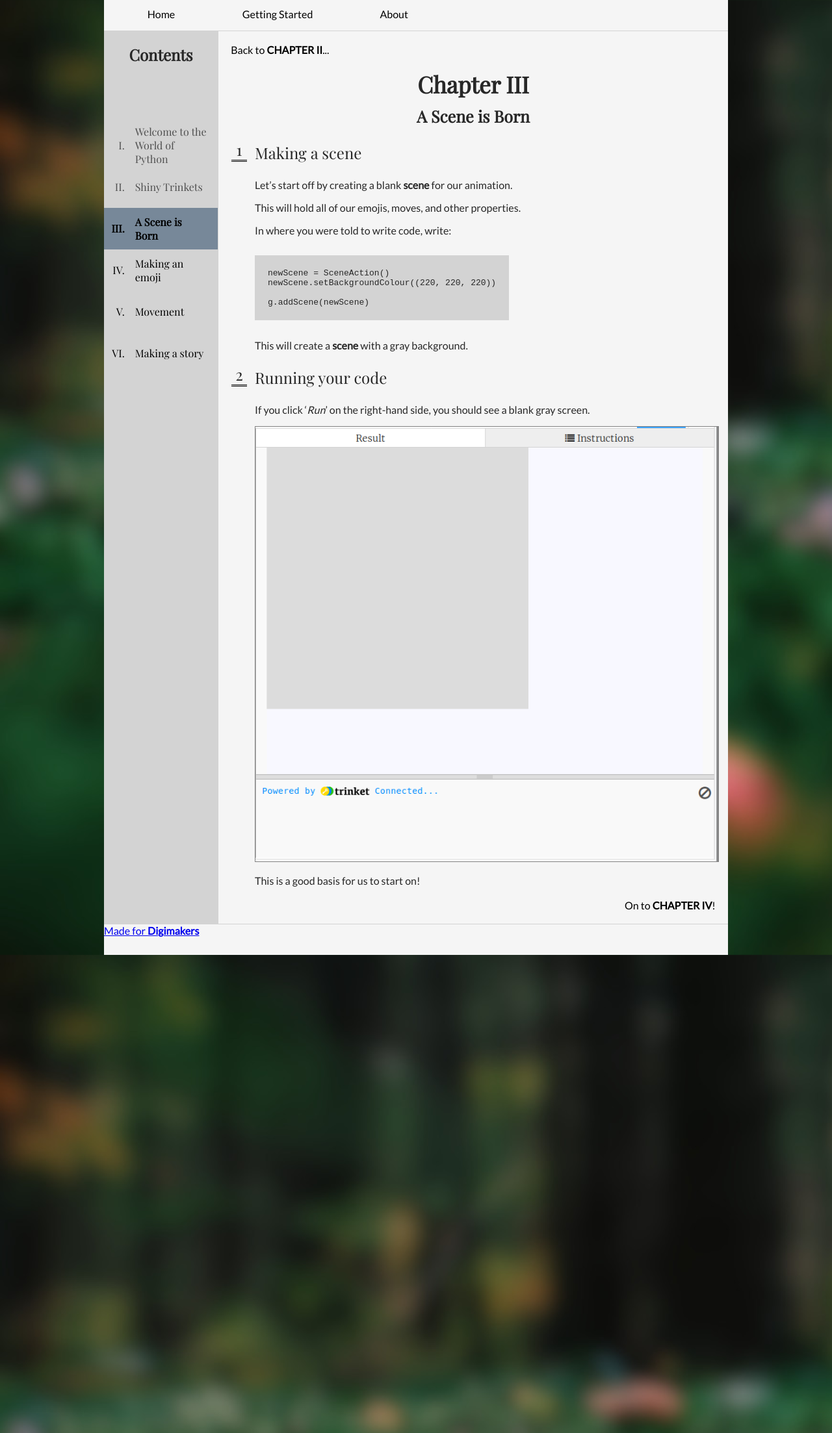
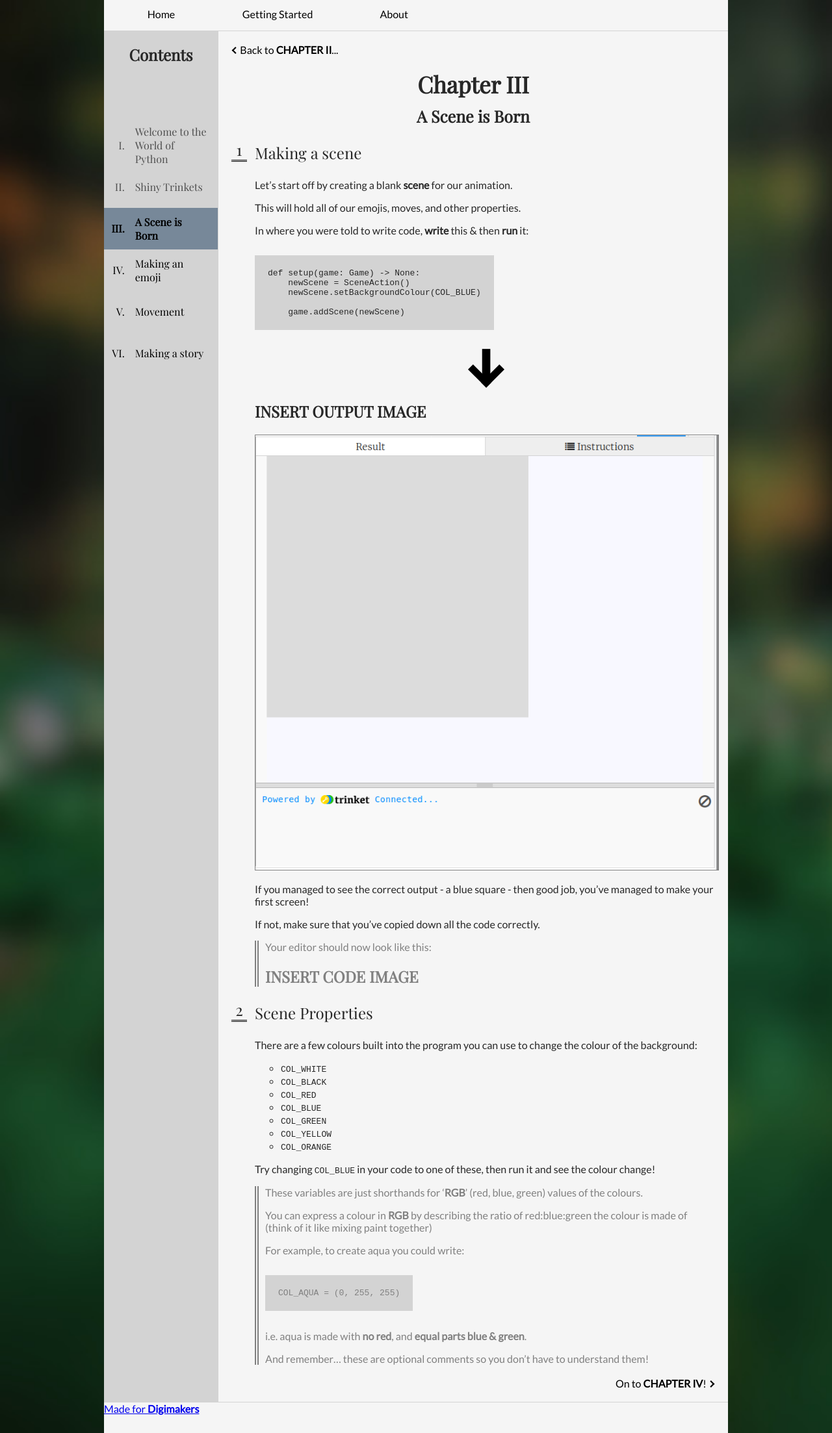
Before and after one commit to Nenivar/outreach-storytelling-site, a Jekyll site: the page built from _posts/1398-01-01-a_scene.md, in a window 1280 px wide. Shown: the whole page at 65% size. Built offline with Jekyll 4.4.1, drawn with Linux system fonts in a browser that asks for light colours.

Commit message:
downwards arrow & updated more posts

````diff
--- a/_layouts/post.html
+++ b/_layouts/post.html
@@ -2,6 +2,7 @@
 layout: grid
 chapter: _
 ---
+
 <div id="split">
     <div class="sidebar">
         <h2 class="sidebar_title">Contents</h2>
@@ -19,6 +20,7 @@ chapter: _
     <div id="content" class="textcontainer">
         {% if page.next.url %}
         <a class="button next" href="{{ page.next.url }}">
+            <img src="/assets/images/core/icons/left_chevron.svg" height="11px" class="no-border"/>
             Back to <strong>CHAPTER {{ page.next.chapter }}</strong>...
         </a>
         <br>
@@ -34,6 +36,7 @@ chapter: _
         {% if page.previous.url %}
             <a class="button prev" href="{{ page.previous.url }}">
                 On to <strong>CHAPTER {{ page.previous.chapter }}</strong>!
+                <img src="/assets/images/core/icons/right_chevron.svg" height="11px" class="no-border"/>
             </a>
         {% endif %}
     </div>
--- a/_posts/1398-01-01-a_scene.md
+++ b/_posts/1398-01-01-a_scene.md
@@ -2,6 +2,8 @@
 title: A Scene is Born
 chapter: III
 ---
+[arrow_down]: /assets/images/core/icons/down_arrow.svg
+{: height="60px" class="no-border center"}
 
 1.  Making a scene
 
@@ -9,21 +11,50 @@ chapter: III
 
     This will hold all of our emojis, moves, and other properties.
 
-    In where you were told to write code, write:
+    In where you were told to write code, **write** this & then **run** it:
 
     ```python
-    newScene = SceneAction()
-    newScene.setBackgroundColour((220, 220, 220))
+    def setup(game: Game) -> None:
+        newScene = SceneAction()
+        newScene.setBackgroundColour(COL_BLUE)
 
-    g.addScene(newScene)
+        game.addScene(newScene)
     ```
 
-    This will create a **scene** with a gray background.
+    ![arrow_down]
 
-2.  Running your code
-
-    If you click '*Run*' on the right-hand side, you should see a blank gray screen.
-
+    ## INSERT OUTPUT IMAGE
     ![Gray Screen](/assets/images/contrib/scene/scene.png)
 
-    This is a good basis for us to start on!
+    If you managed to see the correct output - a blue square - then good job, you've managed to make your first screen!
+
+    If not, make sure that you've copied down all the code correctly.
+
+    > Your editor should now look like this:
+    > ## INSERT CODE IMAGE
+
+2.  Scene Properties
+
+    There are a few colours built into the program you can use to change the colour of the background:
+
+    * `COL_WHITE`
+    * `COL_BLACK`
+    * `COL_RED`
+    * `COL_BLUE`
+    * `COL_GREEN`
+    * `COL_YELLOW`
+    * `COL_ORANGE`
+
+    Try changing `COL_BLUE` in your code to one of these, then run it and see the colour change!
+
+    > These variables are just shorthands for '**RGB**' (red, blue, green) values of the colours.
+    >
+    > You can express a colour in **RGB** by describing the ratio of red:blue:green the colour is made of (think of it like mixing paint together)
+    >
+    > For example, to create aqua you could write:
+    > ```
+    > COL_AQUA = (0, 255, 255)
+    > ```
+    > i.e. aqua is made with **no red**, and **equal parts blue & green**.
+    >
+    > And remember... these are optional comments so you don't have to understand them!
--- a/_sass/_post.scss
+++ b/_sass/_post.scss
@@ -15,7 +15,6 @@
 }
 
 /* thx https://stackoverflow.com/questions/23610151/can-you-style-ordered-list-numbers */
-
 ol {
     counter-reset: item;
     list-style: none;
@@ -75,3 +74,19 @@ pre.highlight {
     padding: 20px;
     background-color: lightgray;
 }
+
+/*
+    stuff used in kramdown
+*/
+
+.no-border {
+    border: none;
+    img {
+        border: none;
+    }
+}
+
+.center {
+    display: block;
+    margin: auto;
+}
````
Also changed, not shown: _posts/1397-01-01-an_emoji.md (+3 -1 lines), _posts/1399-01-01-trinket.md (+6 -3 lines), _posts/1400-01-01-welcome.md (+2 -0 lines), assets/images/core/icons/down_arrow.svg (added), assets/images/core/icons/left_chevron.svg (added), assets/images/core/icons/right_chevron.svg (added).
